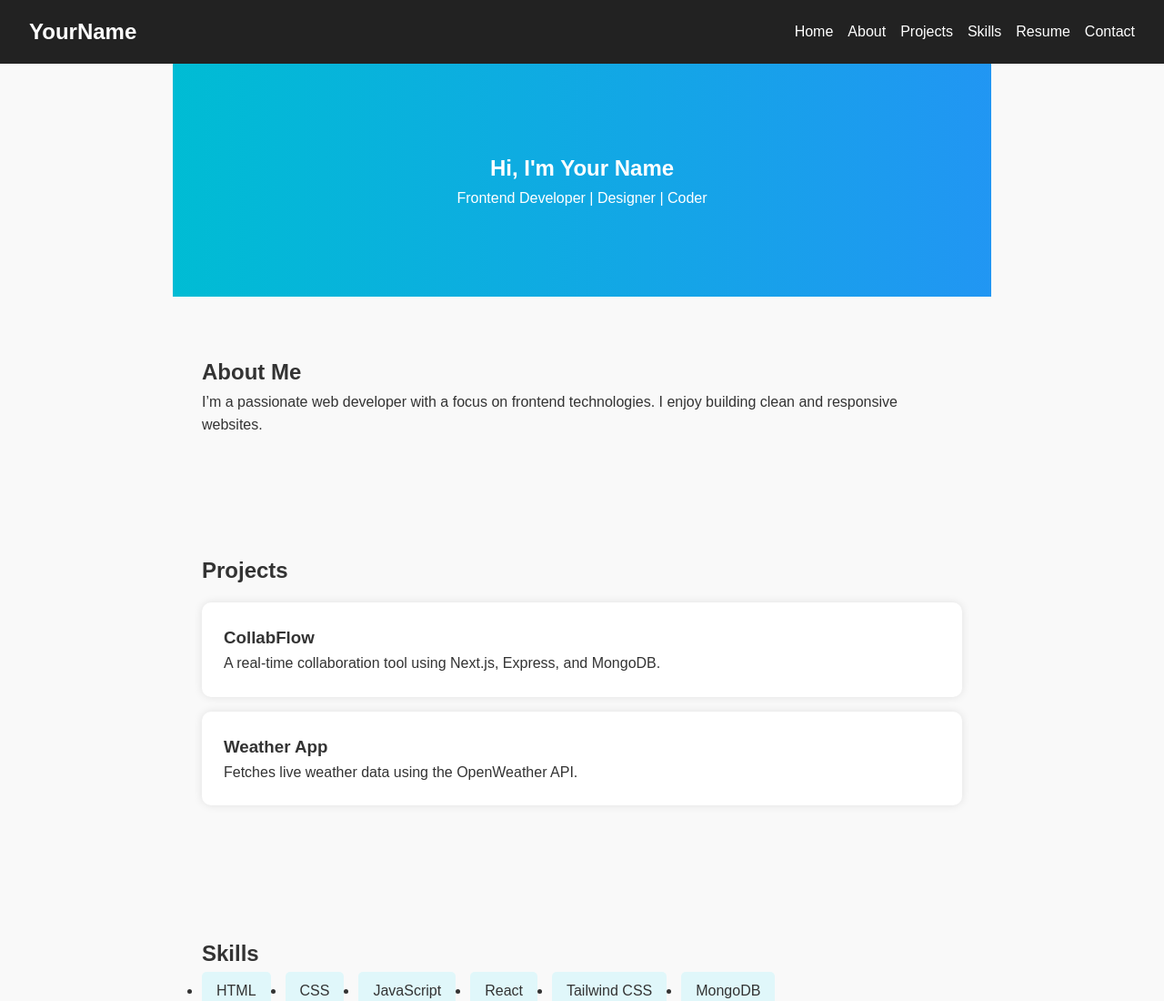
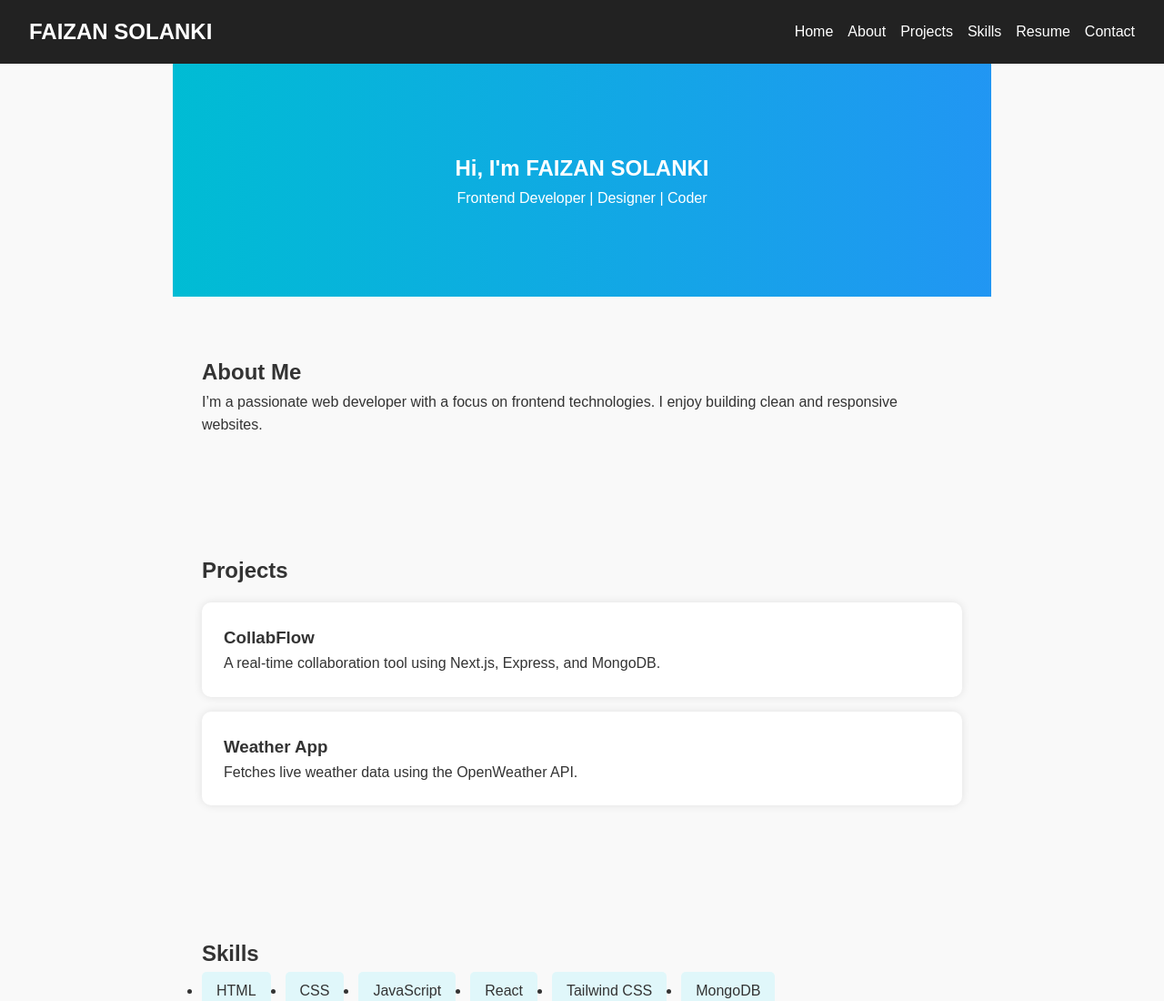
Before and after one commit to faiz2909/codealpha_tasks, a plain HTML site: page portfolio/portfolio/index.html in a window 1280 px wide. Shown: the top 1100 px of the page at 91% size. Drawn offline with Linux system fonts and the light colour scheme.

Commit message:
Update index.html

```diff
--- a/portfolio/portfolio/index.html
+++ b/portfolio/portfolio/index.html
@@ -9,7 +9,7 @@
 <body>
   <header>
     <nav>
-      <h1>YourName</h1>
+      <h1>FAIZAN SOLANKI</h1>
       <ul>
         <li><a href="#home">Home</a></li>
         <li><a href="#about">About</a></li>
@@ -22,7 +22,7 @@
   </header>
 
   <section id="home" class="hero">
-    <h2>Hi, I'm Your Name</h2>
+    <h2>Hi, I'm FAIZAN SOLANKI</h2>
     <p>Frontend Developer | Designer | Coder</p>
   </section>
 
```
